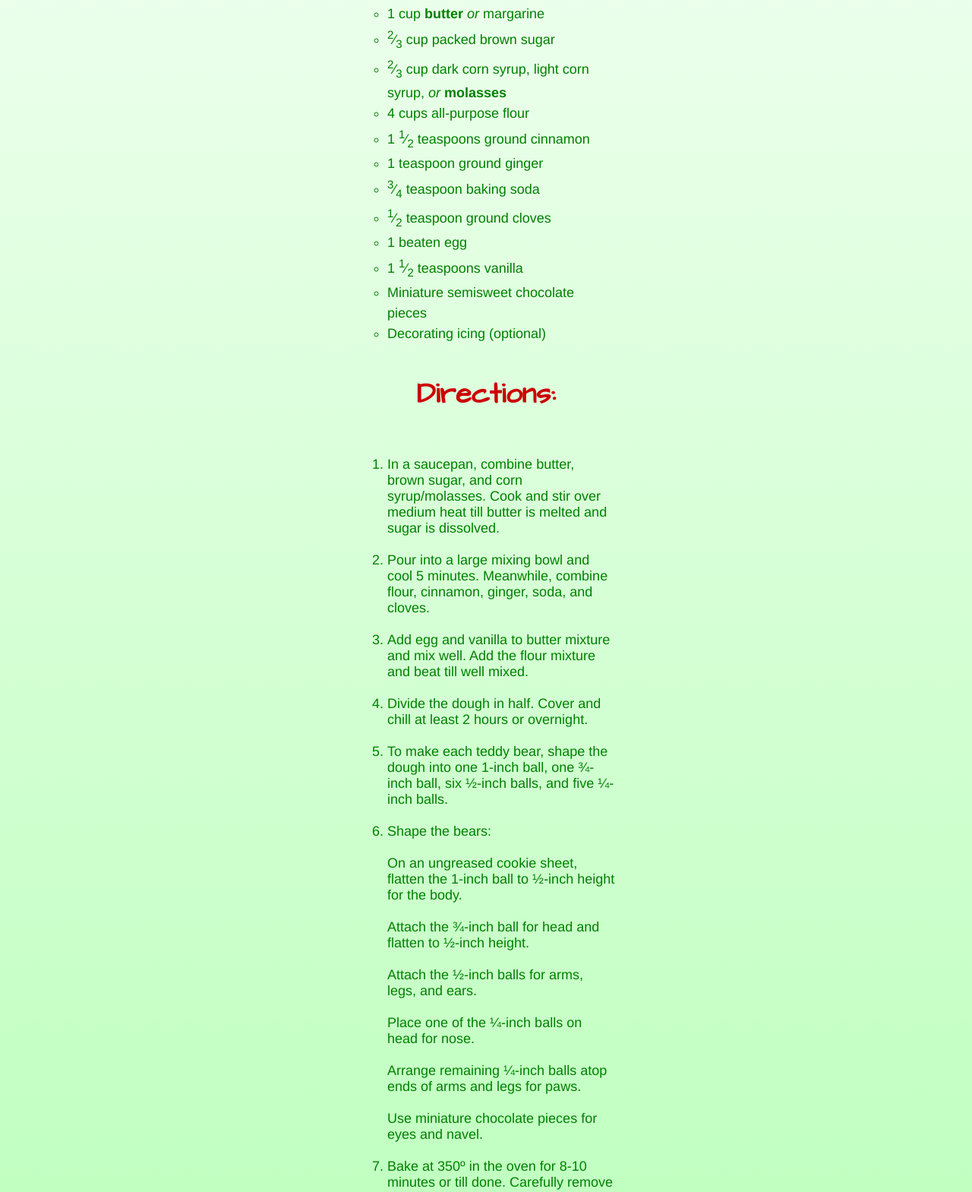
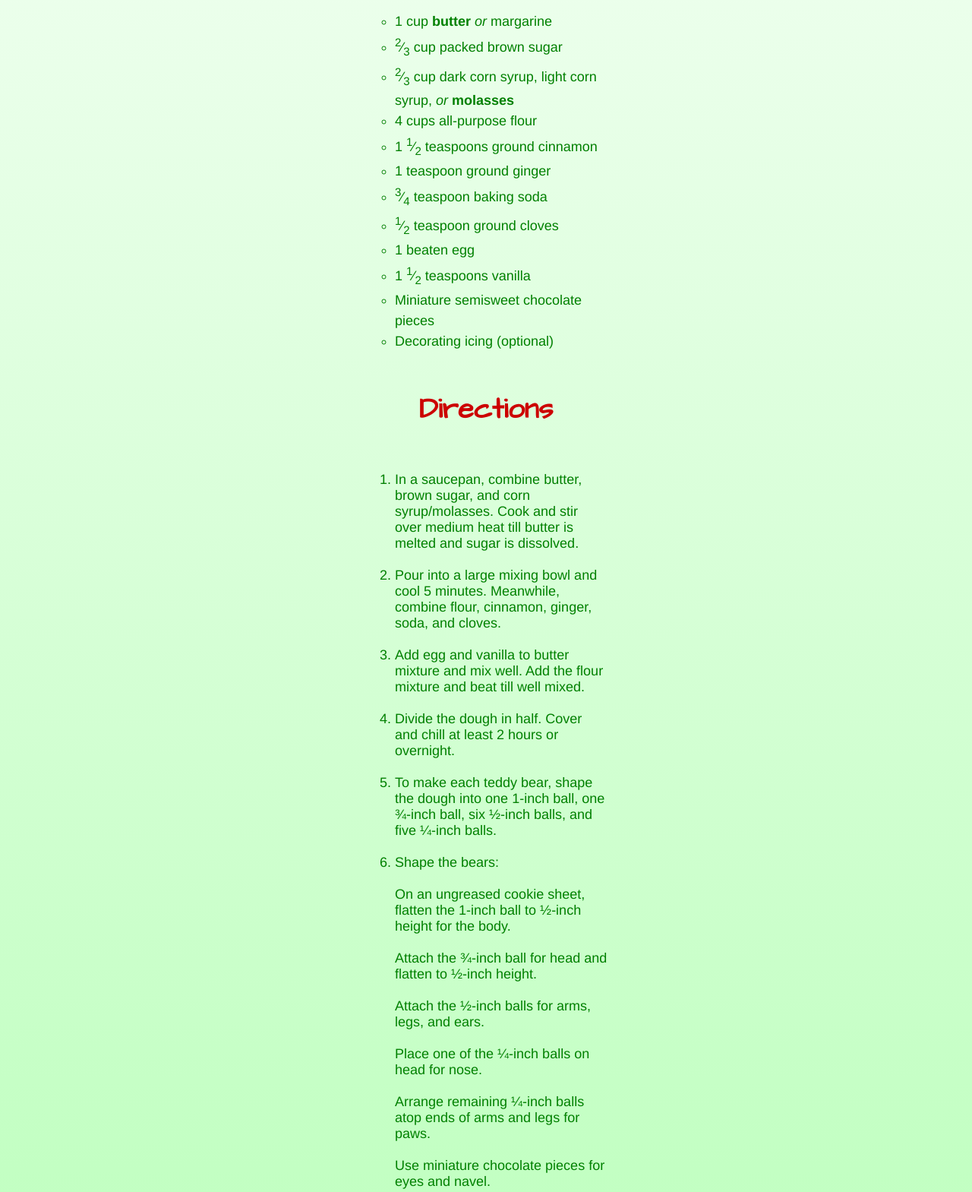
Before and after one commit to kylaanderson/ifspring2019, a plain HTML site: page recipe-final/index.html in a window 1280 px wide. Shown: the part 779-2348 px from the top of the page at 76% size. Drawn offline with Linux system fonts and the light colour scheme; a web font is replaced by a local one.

Commit message:
Add files via upload
Final spacing edits

```diff
--- a/recipe-final/css/styles.css
+++ b/recipe-final/css/styles.css
@@ -117,7 +117,7 @@ hr {height: 1px solid darkred;
 	margin: 0px;
 	margin-left: 50%;
 	transform: translate(-50%);
-	margin-bottom:30px;
+	margin-bottom:40px;
 }
 
 .row: {
@@ -133,7 +133,7 @@ hr {height: 1px solid darkred;
 #right {width: 58%}
 
 .ingredients{
-	margin-bottom: 30px;
+	margin-bottom: 40px;
 	text-align: center;
 }
 
@@ -149,14 +149,14 @@ ul li {
 }
 
 #section1{
-	width: 340px;
+	width: 320px;
 	margin-left: 50%;
 	transform: translate(-50%);
 	margin-top: 0;
 }
 
 .directions {
-	width: 340px;
+	width: 320px;
 	margin-left: 50%;
 	transform: translate(-50%);
 	margin-bottom: 0;
--- a/recipe-final/index.html
+++ b/recipe-final/index.html
@@ -38,7 +38,7 @@
 		</div>
 		</div></div></div></p>
 
-		<p><div id="section1"><div class=ingredients><div class="bold">Ingredients:</p></div>
+		<p><div id="section1"><div class=ingredients><div class="bold">Ingredients</p></div>
 			<ul>
 				<li>1 cup <strong>butter </strong><em>or</em> margarine</li>
 				<li><sup>2</sup>&frasl;<sub>3</sub> cup packed brown sugar</li>
@@ -54,7 +54,7 @@
 				<li>Decorating icing (optional)</li>
 			</ul></div></div>
 
-			<div class=directions><div class="bold">Directions:</p></div>
+			<div class=directions><div class="bold">Directions</p></div>
 			<ol>
 				<li>In a saucepan, combine butter, brown sugar, and corn syrup/molasses. Cook and stir over medium heat till butter is melted and sugar is dissolved.</li><br>
 				<li>Pour into a large mixing bowl and cool 5 minutes. Meanwhile, combine flour, cinnamon, ginger, soda, and cloves.</li><br>
@@ -65,7 +65,7 @@
 				<li>Bake at 350º in the oven for 8-10 minutes or till done. Carefully remove and cool. If desired, pipe on bow ties with Decorating Icing.</li><br>
 			</ol></div>
 
-			<div class=directions id="last"><div class="bold">Decorating Icing:</p></div>
+			<div class=directions id="last"><div class="bold">Decorating Icing</p></div>
 			<ol>
 				<li>Combine ½-cup sifted powdered sugar and enough milk or light cream (about 2 teaspoons) to make of piping consistency.</li><br>
 				<li>Tint with one or two drops of food coloring.</li><br>
```
